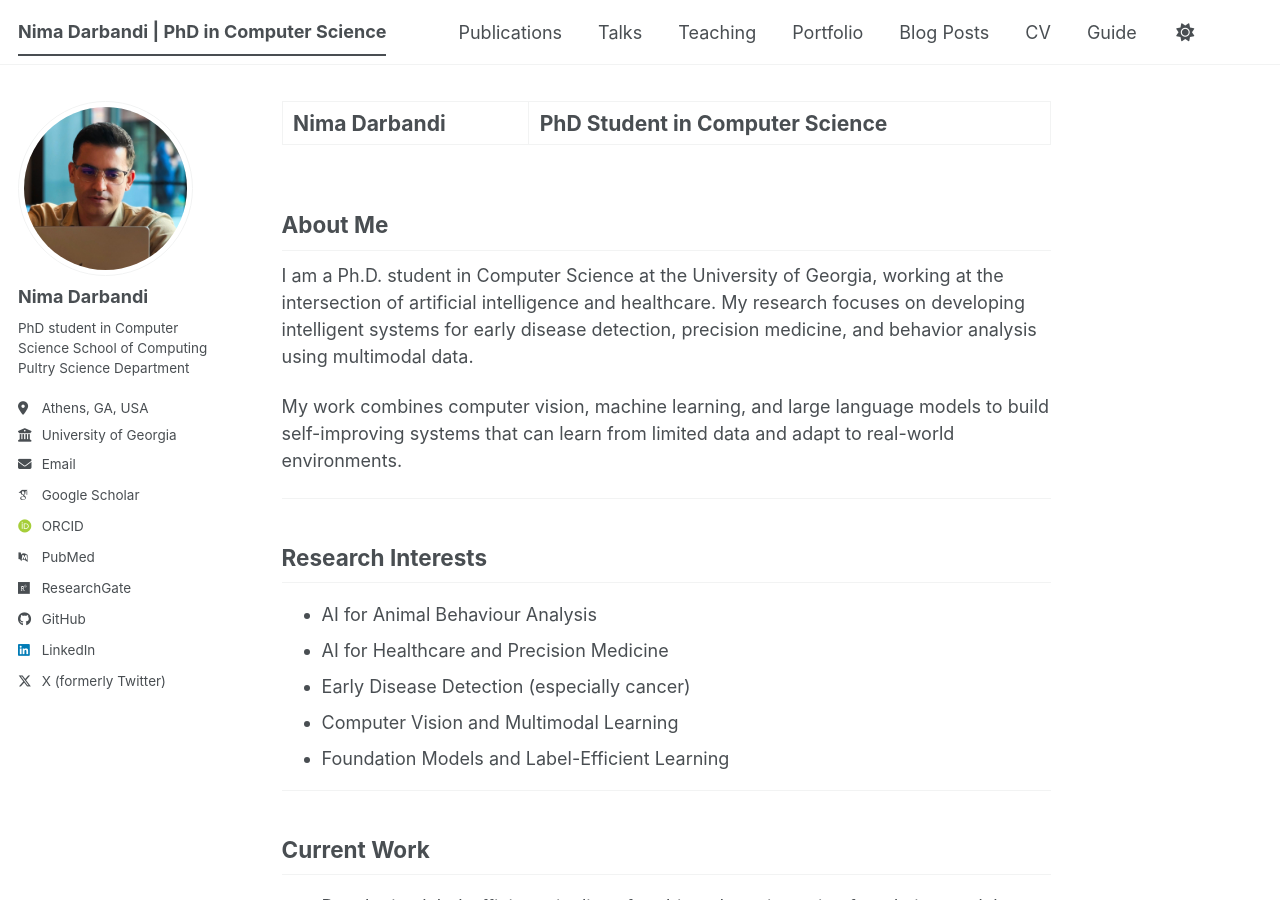
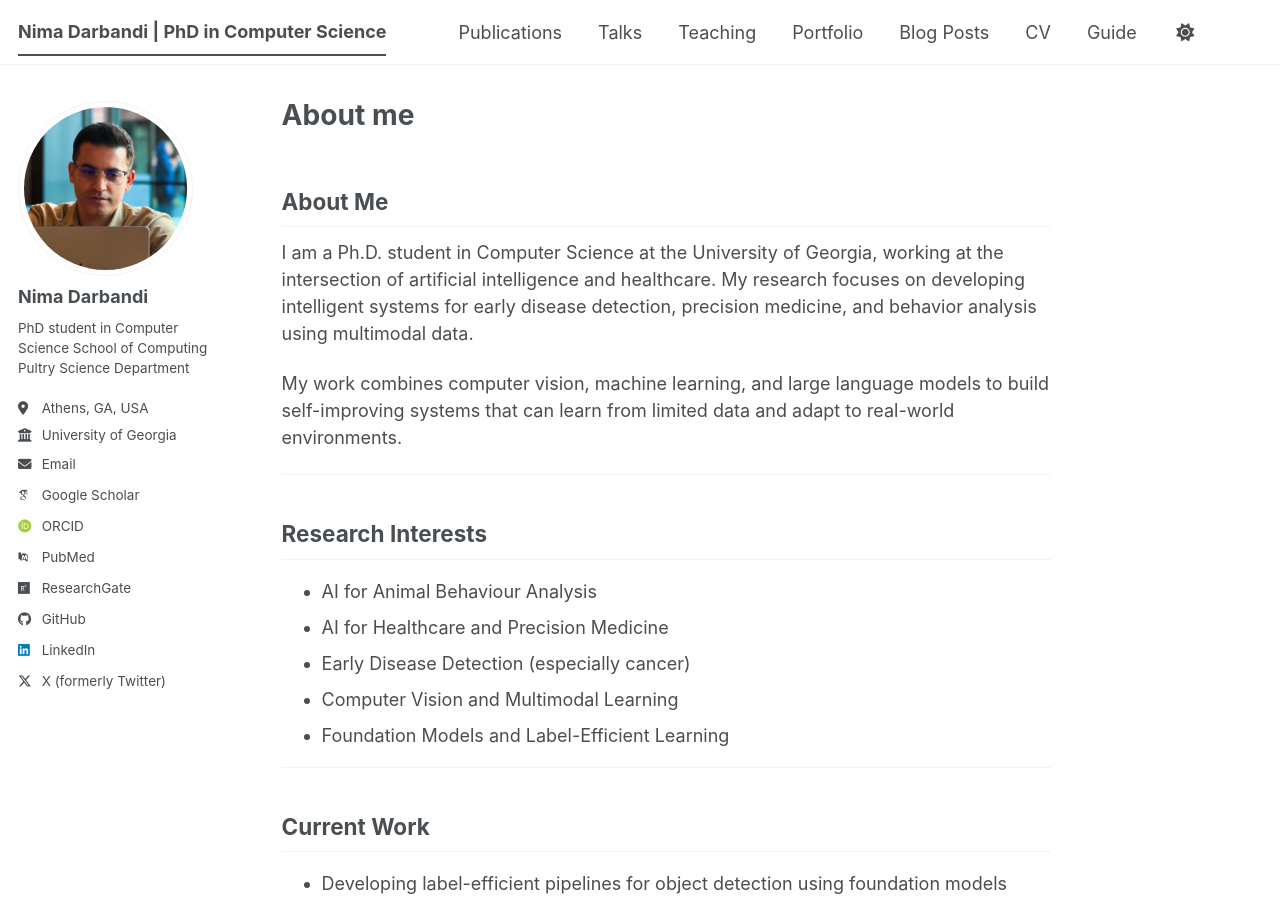
Before and after one commit to nimadarbandi/nimadarbandi.github.io, a Jekyll site: the page built from _pages/about.md, in a window 1280 px wide and 900 px high. Built offline with Jekyll 4.4.1, drawn with Linux system fonts in a browser that asks for light colours; some web fonts are replaced; a script bundle is joined from its source files by our own code; library files that are not in the unit come from our copies.

Commit message:
Change title in about page to 'About me'

```diff
--- a/_pages/about.md
+++ b/_pages/about.md
@@ -1,6 +1,6 @@
 ---
 permalink: /
-title: "Nima Darbandi | PhD Student in Computer Science"
+title: "About me"
 author_profile: true
 redirect_from:
   - /about/
```
